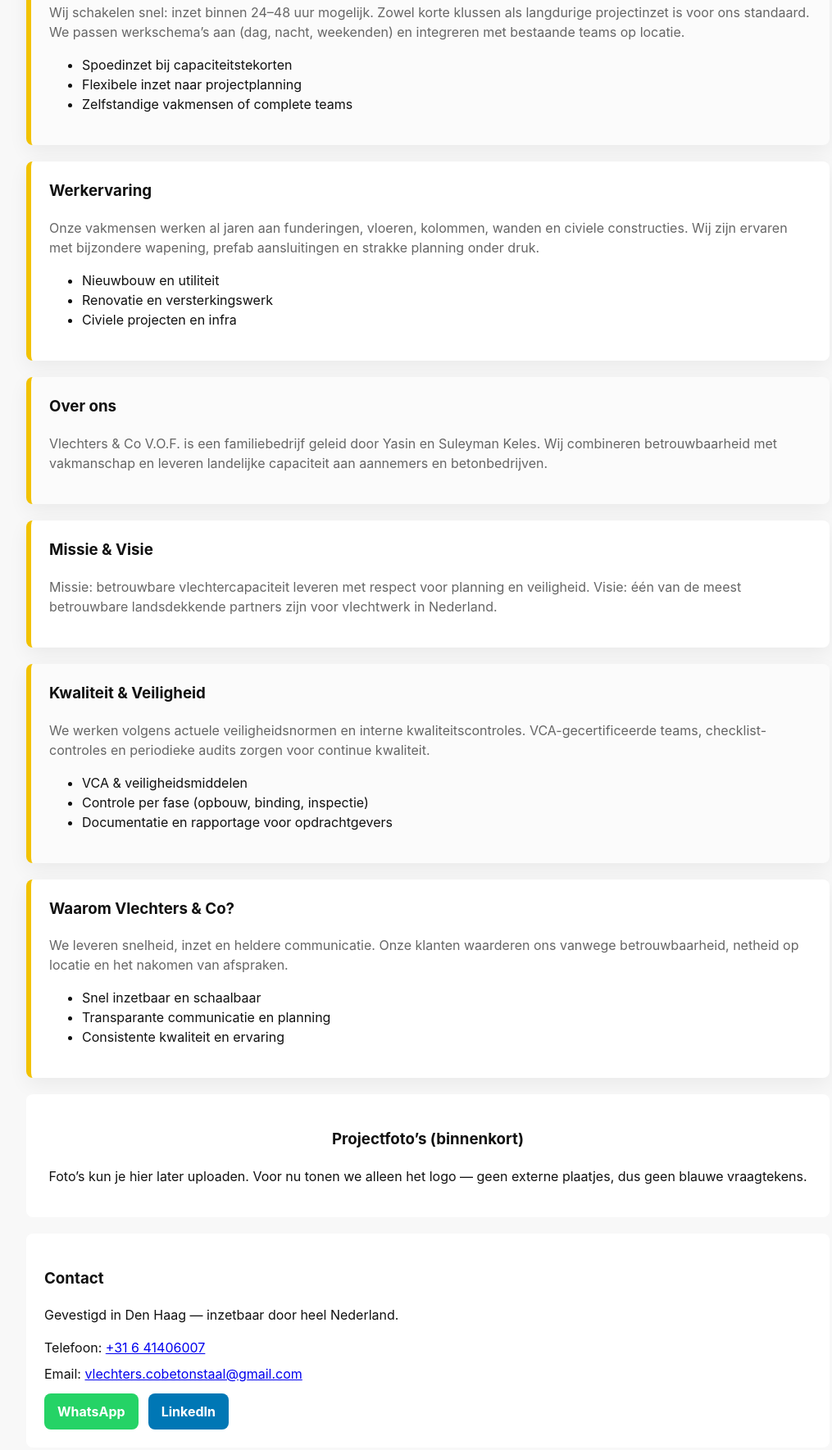
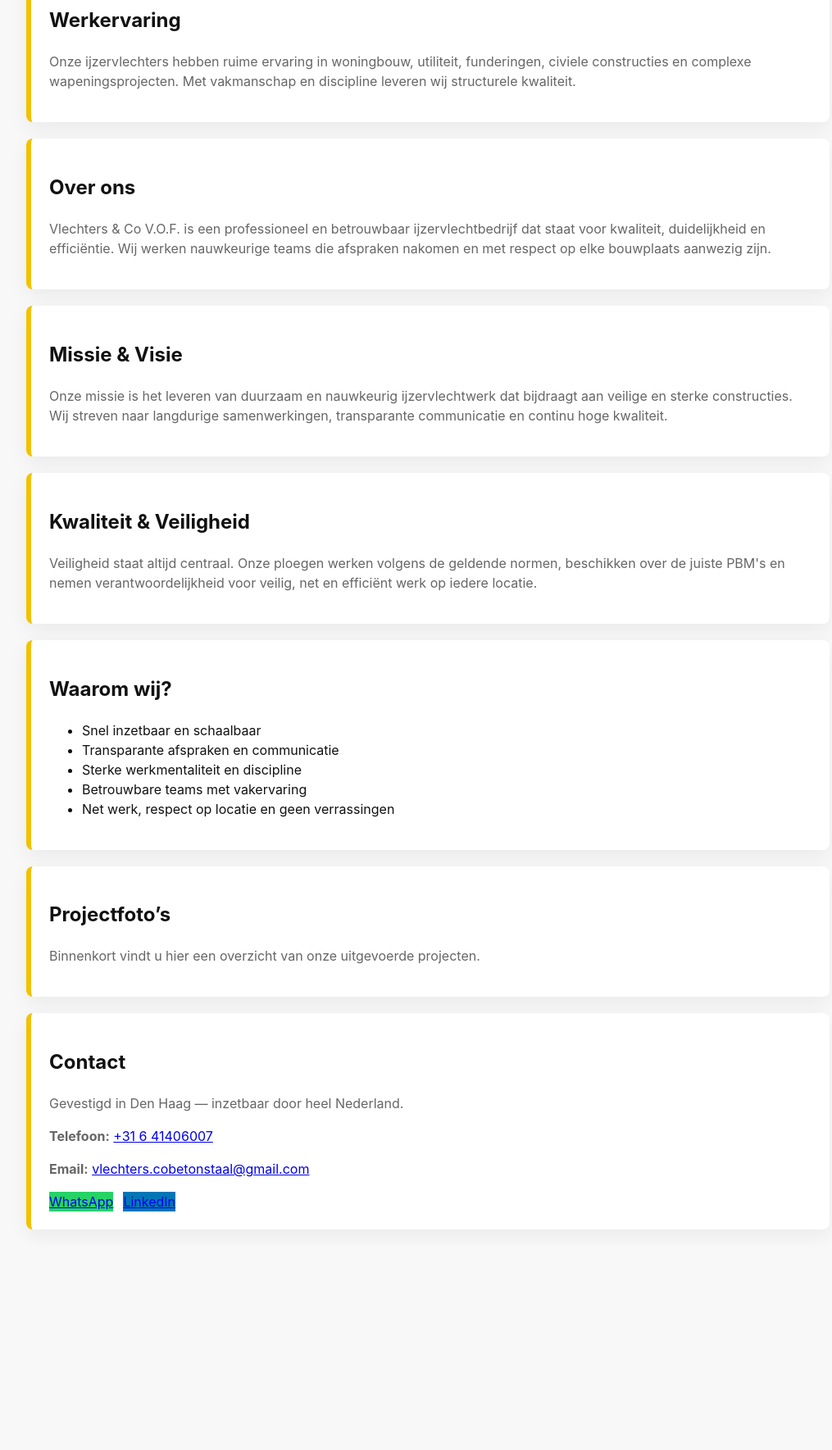
Before and after one commit to vlechtersenco/vlechtersenco.github.io, a plain HTML site: page index.html in a window 1280 px wide. Shown: the part 817-2586 px from the top of the page at 82% size, without its empty margins (118-1133 px from the left). After the commit the page ends 2337 px from the top, so only its background shows below. Drawn offline with Linux system fonts and the light colour scheme.

Commit message:
Refactor index.html for better layout and content
Updated HTML structure and content for improved clarity and professionalism.

```diff
--- a/index.html
+++ b/index.html
@@ -1,23 +1,22 @@
 <!DOCTYPE html>
 <html lang="nl">
 <head>
-  <meta charset="utf-8" />
-  <meta name="viewport" content="width=device-width,initial-scale=1" />
-  <title>Vlechters & Co V.O.F.</title>
-  <link rel="stylesheet" href="styles.css" />
+    <meta charset="UTF-8">
+    <meta name="viewport" content="width=device-width, initial-scale=1.0">
+    <title>Vlechters & Co V.O.F. – Professioneel IJzervlechtwerk</title>
+    <link rel="stylesheet" href="styles.css">
 </head>
+
 <body>
 
     <!-- HEADER -->
     <header class="header">
         <img src="logo.png" alt="Vlechters & Co logo" class="logo">
-    <div class="header-text">
         <h1>Vlechters & Co V.O.F.</h1>
-      <p>Professioneel ijzervlechtwerk — Landelijke inzet vanuit Den Haag</p>
-    </div>
+        <p>Professioneel ijzervlechtwerk door heel Nederland</p>
     </header>
 
-  <!-- NAV -->
+    <!-- NAVIGATIE -->
     <nav class="top-nav">
         <a href="#werkgelegenheid">Werkgelegenheid</a>
         <a href="#flexibiliteit">Flexibiliteit</a>
@@ -26,105 +25,92 @@
         <a href="#missie">Missie & Visie</a>
         <a href="#kwaliteit">Kwaliteit & Veiligheid</a>
         <a href="#waarom">Waarom wij?</a>
+        <a href="#contact">Contact</a>
     </nav>
 
-  <!-- HERO -->
-  <section class="hero">
-    <h2>Betrouwbaar vakmanschap in ijzervlechtwerk</h2>
-    <p>Wij leveren snel inzetbare vlechterteams (2–10 man) voor nieuwbouw, renovatie en civiele projecten door heel Nederland.</p>
+    <!-- SECTIES -->
+    <section id="werkgelegenheid" class="segment">
+        <h2>Werkgelegenheid</h2>
+        <p>
+            Wij leveren ervaren ijzervlechters voor zowel kleine als grootschalige projecten.
+            Onze ploegen zijn inzetbaar binnen 24–48 uur en worden volledig aangepast aan de behoefte
+            van de opdrachtgever.
+        </p>
     </section>
 
-  <!-- 1 WORKFORCE -->
-  <section id="werkgelegenheid" class="segment">
-    <h3>Werkgelegenheid</h3>
-    <p>We creëren duurzame werkgelegenheid door vaste samenwerkingen met aannemers en bouwbedrijven. Onze teams bestaan uit ervaren vlechters en gemotiveerde vakmensen. We trainen en begeleiden personeel zodat kwaliteit en veiligheid continu gewaarborgd zijn.</p>
+    <section id="flexibiliteit" class="segment">
+        <h2>Flexibiliteit</h2>
+        <p>
+            We passen ons naadloos aan aan uw planning — ook bij spoedprojecten, nachtwerk of
+            last-minute opschaling. Wij denken mee en bewegen mee.
+        </p>
+    </section>
+
+    <section id="werkervaring" class="segment">
+        <h2>Werkervaring</h2>
+        <p>
+            Onze ijzervlechters hebben ruime ervaring in woningbouw, utiliteit, funderingen,
+            civiele constructies en complexe wapeningsprojecten. Met vakmanschap en discipline
+            leveren wij structurele kwaliteit.
+        </p>
+    </section>
+
+    <section id="overons" class="segment">
+        <h2>Over ons</h2>
+        <p>
+            Vlechters & Co V.O.F. is een professioneel en betrouwbaar ijzervlechtbedrijf dat
+            staat voor kwaliteit, duidelijkheid en efficiëntie. Wij werken nauwkeurige teams
+            die afspraken nakomen en met respect op elke bouwplaats aanwezig zijn.
+        </p>
+    </section>
+
+    <section id="missie" class="segment">
+        <h2>Missie & Visie</h2>
+        <p>
+            Onze missie is het leveren van duurzaam en nauwkeurig ijzervlechtwerk dat bijdraagt
+            aan veilige en sterke constructies. Wij streven naar langdurige samenwerkingen,
+            transparante communicatie en continu hoge kwaliteit.
+        </p>
+    </section>
+
+    <section id="kwaliteit" class="segment">
+        <h2>Kwaliteit & Veiligheid</h2>
+        <p>
+            Veiligheid staat altijd centraal. Onze ploegen werken volgens de geldende normen,
+            beschikken over de juiste PBM's en nemen verantwoordelijkheid voor veilig, net en
+            efficiënt werk op iedere locatie.
+        </p>
+    </section>
+
+    <section id="waarom" class="segment">
+        <h2>Waarom wij?</h2>
         <ul>
-      <li>Teams van 2–10 man</li>
-      <li>Langdurige inzet voor vaste projecten</li>
-      <li>Opleiding en doorontwikkeling van medewerkers</li>
+            <li>Snel inzetbaar en schaalbaar</li>
+            <li>Transparante afspraken en communicatie</li>
+            <li>Sterke werkmentaliteit en discipline</li>
+            <li>Betrouwbare teams met vakervaring</li>
+            <li>Net werk, respect op locatie en geen verrassingen</li>
         </ul>
     </section>
 
-  <!-- 2 FLEXIBILITY -->
-  <section id="flexibiliteit" class="segment alt">
-    <h3>Flexibiliteit</h3>
-    <p>Wij schakelen snel: inzet binnen 24–48 uur mogelijk. Zowel korte klussen als langdurige projectinzet is voor ons standaard. We passen werkschema’s aan (dag, nacht, weekenden) en integreren met bestaande teams op locatie.</p>
-    <ul>
-      <li>Spoedinzet bij capaciteitstekorten</li>
-      <li>Flexibele inzet naar projectplanning</li>
-      <li>Zelfstandige vakmensen of complete teams</li>
-    </ul>
-  </section>
-
-  <!-- 3 EXPERIENCE -->
-  <section id="werkervaring" class="segment">
-    <h3>Werkervaring</h3>
-    <p>Onze vakmensen werken al jaren aan funderingen, vloeren, kolommen, wanden en civiele constructies. Wij zijn ervaren met bijzondere wapening, prefab aansluitingen en strakke planning onder druk.</p>
-    <ul>
-      <li>Nieuwbouw en utiliteit</li>
-      <li>Renovatie en versterkingswerk</li>
-      <li>Civiele projecten en infra</li>
-    </ul>
-  </section>
-
-  <!-- 4 ABOUT -->
-  <section id="overons" class="segment alt">
-    <h3>Over ons</h3>
-    <p>Vlechters & Co V.O.F. is een familiebedrijf geleid door Yasin en Suleyman Keles. Wij combineren betrouwbaarheid met vakmanschap en leveren landelijke capaciteit aan aannemers en betonbedrijven.</p>
-  </section>
-
-  <!-- 5 MISSION -->
-  <section id="missie" class="segment">
-    <h3>Missie & Visie</h3>
-    <p>Missie: betrouwbare vlechtercapaciteit leveren met respect voor planning en veiligheid. Visie: één van de meest betrouwbare landsdekkende partners zijn voor vlechtwerk in Nederland.</p>
-  </section>
-
-  <!-- 6 QUALITY -->
-  <section id="kwaliteit" class="segment alt">
-    <h3>Kwaliteit & Veiligheid</h3>
-    <p>We werken volgens actuele veiligheidsnormen en interne kwaliteitscontroles. VCA-gecertificeerde teams, checklist-controles en periodieke audits zorgen voor continue kwaliteit.</p>
-    <ul>
-      <li>VCA & veiligheidsmiddelen</li>
-      <li>Controle per fase (opbouw, binding, inspectie)</li>
-      <li>Documentatie en rapportage voor opdrachtgevers</li>
-    </ul>
-  </section>
-
-  <!-- 7 WHY -->
-  <section id="waarom" class="segment">
-    <h3>Waarom Vlechters & Co?</h3>
-    <p>We leveren snelheid, inzet en heldere communicatie. Onze klanten waarderen ons vanwege betrouwbaarheid, netheid op locatie en het nakomen van afspraken.</p>
-    <ul>
-      <li>Snel inzetbaar en schaalbaar</li>
-      <li>Transparante communicatie en planning</li>
-      <li>Consistente kwaliteit en ervaring</li>
-    </ul>
-  </section>
-
-  <!-- FOTOSECTIE (LEEG - PLAATS HOUDER TEKST) -->
-  <section class="fotos">
-    <h3>Projectfoto’s (binnenkort)</h3>
-    <p>Foto’s kun je hier later uploaden. Voor nu tonen we alleen het logo — geen externe plaatjes, dus geen blauwe vraagtekens.</p>
+    <section id="projectfotos" class="segment">
+        <h2>Projectfoto’s</h2>
+        <p>Binnenkort vindt u hier een overzicht van onze uitgevoerde projecten.</p>
     </section>
 
     <!-- CONTACT -->
-  <section class="contact">
-    <h3>Contact</h3>
+    <section id="contact" class="segment contact-section">
+        <h2>Contact</h2>
         <p>Gevestigd in Den Haag — inzetbaar door heel Nederland.</p>
-    <ul class="contact-list">
-      <li>Telefoon: <a href="tel:+31641406007">+31 6 41406007</a></li>
-      <li>Email: <a href="mailto:vlechters.cobetonstaal@gmail.com">vlechters.cobetonstaal@gmail.com</a></li>
-    </ul>
+
+        <p><strong>Telefoon:</strong> <a href="tel:+31641406007">+31 6 41406007</a></p>
+        <p><strong>Email:</strong> <a href="mailto:vlechters.cobetonstaal@gmail.com">vlechters.cobetonstaal@gmail.com</a></p>
 
         <div class="contact-buttons">
-      <a href="https://wa.me/31641406007?text=Hallo%20Yasin,%20ik%20heb%20vlechtcapaciteit%20nodig" class="btn whatsapp" target="_blank" rel="noreferrer">WhatsApp</a>
-      <a href="https://www.linkedin.com/in/yasin-keles-651b34332" class="btn linkedin" target="_blank" rel="noreferrer">LinkedIn</a>
+            <a href="https://wa.me/31641406007" class="whatsapp">WhatsApp</a>
+            <a href="https://www.linkedin.com/in/yasin-keles-651b34332" class="linkedin">LinkedIn</a>
         </div>
     </section>
 
-  <footer class="footer">
-    <p>© Vlechters & Co V.O.F. — Gevestigd Den Haag</p>
-  </footer>
-
 </body>
 </html>
```
Lines whose indentation alone changed are shown as unchanged.
